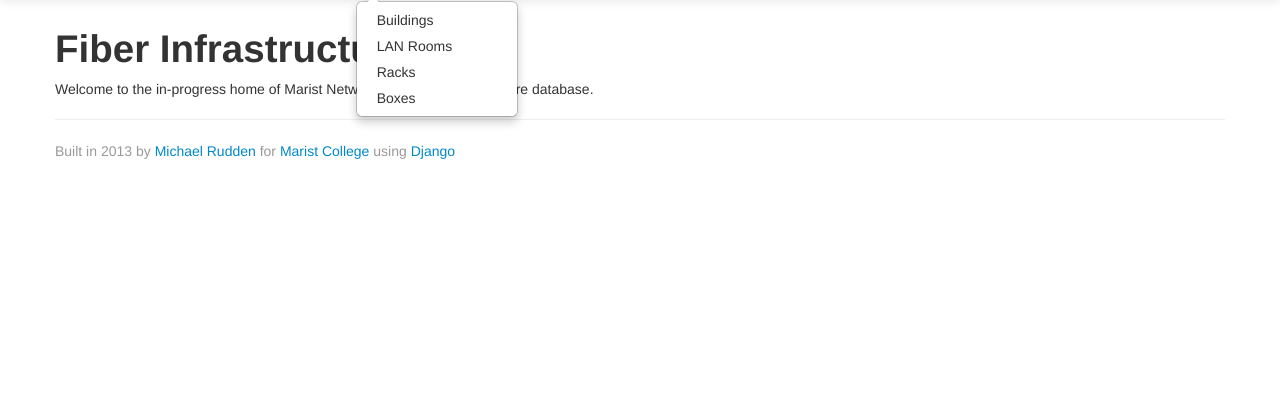
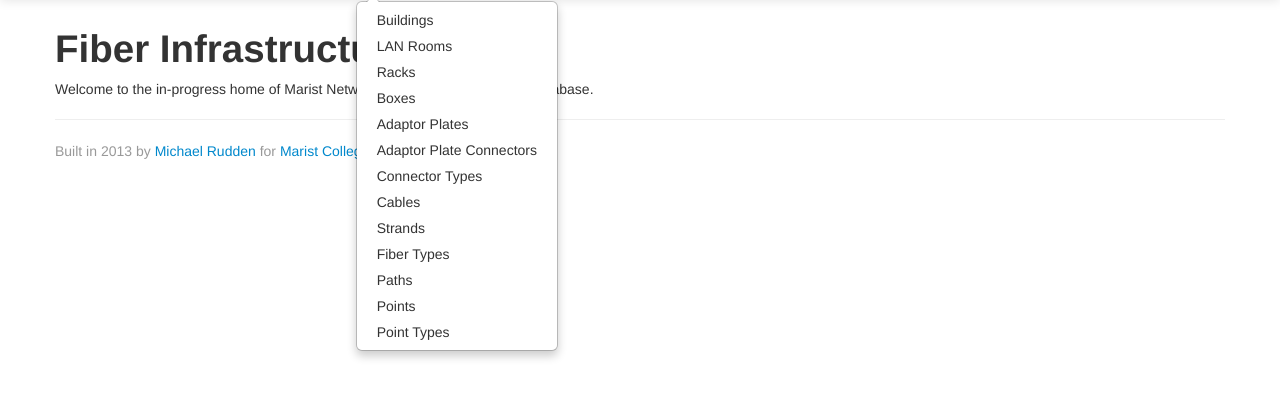
Before and after one commit to mrudden/fiber, a Django app: page / in a window 1280 px wide, after a click on "List". Shown: the part 41-439 px from the top of the page. Run offline with Django 3.2, Linux system fonts and the light colour scheme; some libraries are stand-ins or nearby versions.

Commit message:
updating links in base template

```diff
--- a/fiber/urls.py
+++ b/fiber/urls.py
@@ -73,6 +73,29 @@ urlpatterns = patterns('',
 #            model='Box',
 #            success_url='/boxes/',
 #            template_name='fiberdb/add_box.html')),
+    # Adaptor Plates
+    url(r'^adaptorplates/$',
+        ListView.as_view(
+            queryset=AdaptorPlate.objects,
+            context_object_name="adaptorplate_list",
+            template_name='fiberdb/adaptorplates.html')),
+    url(r'^adaptorplates/(?P<pk>\d+)/$',
+        DetailView.as_view(
+            model=AdaptorPlate,
+            template_name='fiberdb/adaptorplates_detail.html')),
+#needs add set up
+    # Adaptor Plate Connectors
+    url(r'^adaptorplateconnectors/$',
+        ListView.as_view(
+            queryset=AdaptorPlateConnector.objects,
+            context_object_name="adaptorplateconnector_list",
+            template_name='fiberdb/adaptorplateconnectors.html')),
+    url(r'^adaptorplateconnectors/(?P<pk>\d+)/$',
+        DetailView.as_view(
+            model=AdaptorPlateConnector,
+            template_name='fiberdb/adaptorplateconnectors_detail.html')),
+#needs add set up
+    #
 )
 
 urlpatterns += patterns('',
--- a/templates/fiberdb/base.html
+++ b/templates/fiberdb/base.html
@@ -52,6 +52,15 @@
                   <li><a href="/lanrooms/">LAN Rooms</a></li>
                   <li><a href="/racks/">Racks</a></li>
                   <li><a href="/boxes/">Boxes</a></li>
+                  <li><a href="/adaptorplates/">Adaptor Plates</a></li>
+                  <li><a href="/adaptorplateconnectors/">Adaptor Plate Connectors</a></li>
+                  <li><a href="/connectortypes/">Connector Types</a></li>
+                  <li><a href="/cables/">Cables</a></li>
+                  <li><a href="/strands/">Strands</a></li>
+                  <li><a href="/fibertypes/">Fiber Types</a></li>
+                  <li><a href="/paths/">Paths</a></li>
+                  <li><a href="/points/">Points</a></li>
+                  <li><a href="/pointtypes/">Point Types</a></li>
                 </ul>
               </li>
               <li class="dropdown">
```
